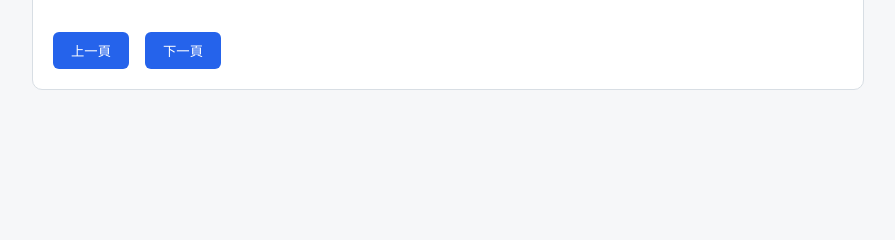
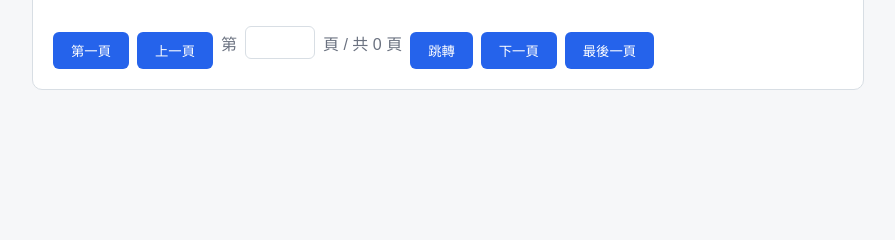
Before and after one commit to ychsieh725/titanic_restful_project, a Flask app: page / in a window 1280 px wide. Shown: the part 355-595 px from the top of the page, without its empty margins (192-1087 px from the left). Run offline with Flask 3, Linux system fonts and the light colour scheme; data that the repository does not hold is empty.

Commit message:
feat(web): add page-jump input and first/last buttons to passenger pagination
WHY:
原分頁只有「上一頁／下一頁」，資料達 45 頁時要逐頁點，無法直接跳到指定頁或
頭尾頁，操作成本高。

WHAT:
- 分頁列加「第一頁／最後一頁」按鈕，與可輸入頁碼的數字框（Enter 或「跳轉」皆可）。
- 新增 goToPage(page)：統一夾範圍到 [1, 總頁數] 後載入，prev/next/first/last/跳轉
  全部走同一入口（消除各自的邊界判斷，DRY）。
- getTotalPages() 集中總頁數計算（至少 1 頁）；renderPagination 依當前頁停用
  首/上一頁、下/末頁按鈕並同步輸入框值。
- 移除舊的 prevPage/nextPage 與 pageInfo 顯示。

IMPACT:
- 純前端首頁分頁互動增強；後端 /api/passengers 介面與分頁參數不變。

Co-Authored-By: Claude Opus 4.8 <noreply@anthropic.com>

```diff
--- a/templates/index.html
+++ b/templates/index.html
@@ -32,10 +32,16 @@
         <tbody id="passengerTableBody"></tbody>
     </table>
 
-    <div class="pagination" style="display:flex; gap:8px; align-items:center; margin-top:16px;">
-        <button type="button" onclick="prevPage()">上一頁</button>
-        <span id="pageInfo" class="muted"></span>
-        <button type="button" onclick="nextPage()">下一頁</button>
+    <div class="pagination" style="display:flex; gap:8px; align-items:center; margin-top:16px; flex-wrap:wrap;">
+        <button type="button" id="firstBtn" onclick="goToPage(1)">第一頁</button>
+        <button type="button" id="prevBtn" onclick="goToPage(currentPage - 1)">上一頁</button>
+        <span class="muted">第</span>
+        <input type="number" id="pageInput" min="1" style="width:70px; margin-top:0;"
+            onkeydown="if (event.key === 'Enter') jumpToInput()">
+        <span class="muted">頁 / 共 <span id="totalPages">0</span> 頁</span>
+        <button type="button" onclick="jumpToInput()">跳轉</button>
+        <button type="button" id="nextBtn" onclick="goToPage(currentPage + 1)">下一頁</button>
+        <button type="button" id="lastBtn" onclick="goToPage(getTotalPages())">最後一頁</button>
     </div>
 </div>
 {% endblock %}
@@ -119,35 +125,38 @@
         }
     }
 
-    // 顯示分頁資訊
-    function renderPagination(page, perPage, total) {
-        const totalPages = Math.ceil(total / perPage);
-
-        document.getElementById("summary").textContent =
-            `共有 ${total} 筆資料`;
-
-        document.getElementById("pageInfo").textContent =
-            `第 ${page} 頁 / 共 ${totalPages} 頁`;
+    // 計算總頁數（至少 1 頁，避免無資料時除出 0）。
+    function getTotalPages() {
+        return Math.max(1, Math.ceil(total / perPage));
     }
 
-    // 當使用者點擊「上一頁」按鈕時，會呼叫這個函式。
-    // 這個函式會檢查目前的頁碼是否大於 1，
-    // 如果是，就呼叫 loadPassengers 函式，載入前一頁的資料。
-    function prevPage() {
-        if (currentPage > 1) {
-            loadPassengers(currentPage - 1);
-        }
+    // 跳到指定頁：超出範圍時自動夾到 [1, 總頁數]，再載入該頁。
+    function goToPage(page) {
+        const target = Math.min(Math.max(page, 1), getTotalPages());
+        loadPassengers(target);
     }
 
-    // 當使用者點擊「下一頁」按鈕時，會呼叫這個函式。
-    // 這個函式會先計算總頁數，然後檢查目前的頁碼是否小於總頁數，
-    // 如果是，就呼叫 loadPassengers 函式，載入下一頁的資料。
-    function nextPage() {
-        const totalPages = Math.ceil(total / perPage);
+    // 讀取頁碼輸入框的值並跳轉；非數字則忽略。
+    function jumpToInput() {
+        const value = parseInt(document.getElementById("pageInput").value, 10);
+        if (Number.isNaN(value)) {
+            return;
+        }
+        goToPage(value);
+    }
 
-        if (currentPage < totalPages) {
-            loadPassengers(currentPage + 1);
-        }
+    // 顯示分頁資訊：更新總頁數、輸入框預設值，並依邊界停用首尾/上下頁按鈕。
+    function renderPagination(page, perPage, total) {
+        const totalPages = getTotalPages();
+
+        document.getElementById("summary").textContent = `共有 ${total} 筆資料`;
+        document.getElementById("totalPages").textContent = totalPages;
+        document.getElementById("pageInput").value = page;
+
+        document.getElementById("firstBtn").disabled = page <= 1;
+        document.getElementById("prevBtn").disabled = page <= 1;
+        document.getElementById("nextBtn").disabled = page >= totalPages;
+        document.getElementById("lastBtn").disabled = page >= totalPages;
     }
 
     // 刪除的乘客 (透過 passengerId)。
```
